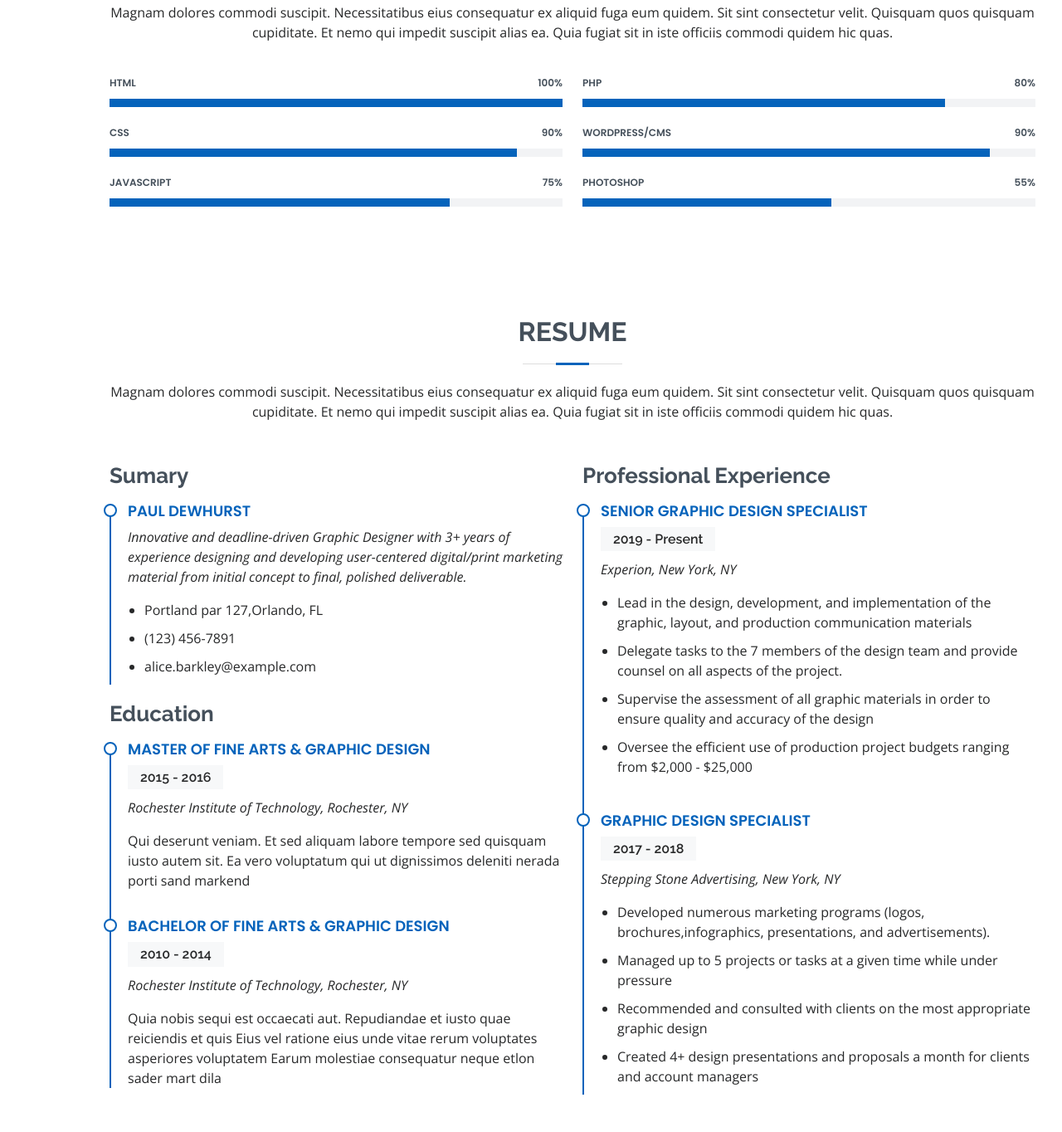
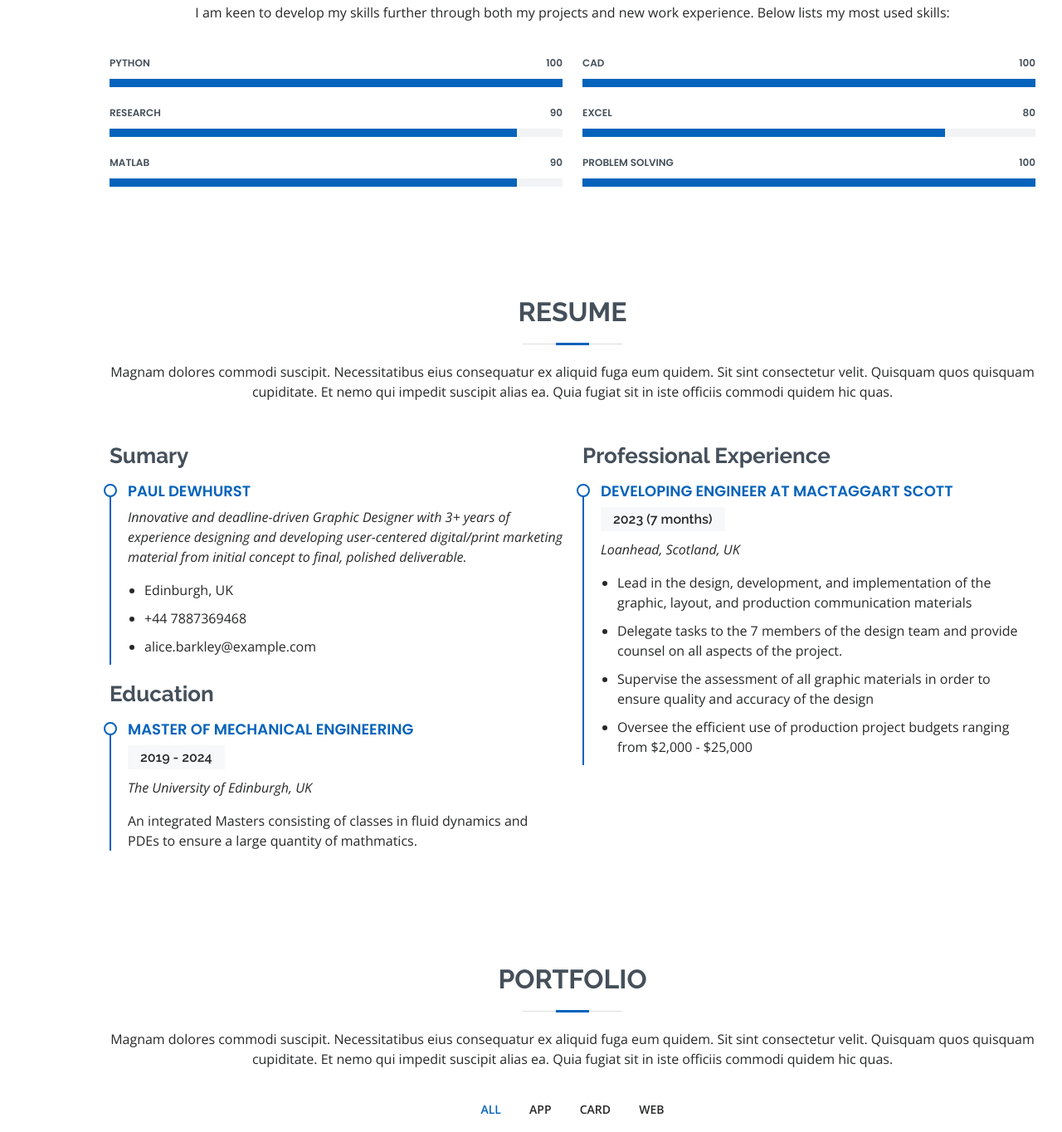
Before and after one commit to Grixsep/Grixsep.github.io, a plain HTML site: page index.html in a window 1280 px wide. Shown: the part 2084-3448 px from the top of the page at 83% size. Drawn offline with nearby package versions, Linux system fonts and the light colour scheme.

Commit message:
Links and updates
updated skills section and some links

```diff
--- a/index.html
+++ b/index.html
@@ -67,7 +67,7 @@
         <a href="#" class="facebook"><i class="bx bxl-facebook"></i></a>
         <a href="#" class="instagram"><i class="bx bxl-instagram"></i></a>
         <a href="#" class="google-plus"><i class="bx bxl-skype"></i></a>
-        <a href="#" class="linkedin"><i class="bx bxl-linkedin"></i></a>
+        <a href="www.linkedin.com/in/paul-dewhurst-473262224" class="linkedin"><i class="bx bxl-linkedin"></i></a>
       </div>
     </div>
   </section><!-- End Hero -->
@@ -111,8 +111,9 @@
               </div>
             </div>
             <p>
-              Officiis eligendi itaque labore et dolorum mollitia officiis optio vero. Quisquam sunt adipisci omnis et ut. Nulla accusantium dolor incidunt officia tempore. Et eius omnis.
-              Cupiditate ut dicta maxime officiis quidem quia. Sed et consectetur qui quia repellendus itaque neque. Aliquid amet quidem ut quaerat cupiditate. Ab et eum qui repellendus omnis culpa magni laudantium dolores.
+              Eager to learn new skills and develop professionally.
+
+			  I have a keen interest in robotics and looking to implement projects utilsing machine learning.
             </p>
           </div>
         </div>
@@ -174,7 +175,7 @@
 
         <div class="section-title">
           <h2>Skills</h2>
-          <p>Magnam dolores commodi suscipit. Necessitatibus eius consequatur ex aliquid fuga eum quidem. Sit sint consectetur velit. Quisquam quos quisquam cupiditate. Et nemo qui impedit suscipit alias ea. Quia fugiat sit in iste officiis commodi quidem hic quas.</p>
+          <p>I am keen to develop my skills further through both my projects and new work experience. Below lists my most used skills:</p>
         </div>
 
         <div class="row skills-content">
@@ -182,23 +183,23 @@
           <div class="col-lg-6">
 
             <div class="progress">
-              <span class="skill">HTML <i class="val">100%</i></span>
+              <span class="skill">Python <i class="val">100</i></span>
               <div class="progress-bar-wrap">
                 <div class="progress-bar" role="progressbar" aria-valuenow="100" aria-valuemin="0" aria-valuemax="100"></div>
               </div>
             </div>
 
             <div class="progress">
-              <span class="skill">CSS <i class="val">90%</i></span>
+              <span class="skill">Research <i class="val">90</i></span>
               <div class="progress-bar-wrap">
                 <div class="progress-bar" role="progressbar" aria-valuenow="90" aria-valuemin="0" aria-valuemax="100"></div>
               </div>
             </div>
 
             <div class="progress">
-              <span class="skill">JavaScript <i class="val">75%</i></span>
+              <span class="skill">MatLab <i class="val">90</i></span>
               <div class="progress-bar-wrap">
-                <div class="progress-bar" role="progressbar" aria-valuenow="75" aria-valuemin="0" aria-valuemax="100"></div>
+                <div class="progress-bar" role="progressbar" aria-valuenow="90" aria-valuemin="0" aria-valuemax="100"></div>
               </div>
             </div>
 
@@ -207,23 +208,23 @@
           <div class="col-lg-6">
 
             <div class="progress">
-              <span class="skill">PHP <i class="val">80%</i></span>
+              <span class="skill">CAD <i class="val">100</i></span>
+              <div class="progress-bar-wrap">
+                <div class="progress-bar" role="progressbar" aria-valuenow="100" aria-valuemin="0" aria-valuemax="100"></div>
+              </div>
+            </div>
+
+            <div class="progress">
+              <span class="skill">Excel <i class="val">80</i></span>
               <div class="progress-bar-wrap">
                 <div class="progress-bar" role="progressbar" aria-valuenow="80" aria-valuemin="0" aria-valuemax="100"></div>
               </div>
             </div>
 
             <div class="progress">
-              <span class="skill">WordPress/CMS <i class="val">90%</i></span>
+              <span class="skill">Problem Solving <i class="val">100</i></span>
               <div class="progress-bar-wrap">
-                <div class="progress-bar" role="progressbar" aria-valuenow="90" aria-valuemin="0" aria-valuemax="100"></div>
-              </div>
-            </div>
-
-            <div class="progress">
-              <span class="skill">Photoshop <i class="val">55%</i></span>
-              <div class="progress-bar-wrap">
-                <div class="progress-bar" role="progressbar" aria-valuenow="55" aria-valuemin="0" aria-valuemax="100"></div>
+                <div class="progress-bar" role="progressbar" aria-valuenow="100" aria-valuemin="0" aria-valuemax="100"></div>
               </div>
             </div>
 
@@ -250,48 +251,31 @@
               <h4>Paul Dewhurst</h4>
               <p><em>Innovative and deadline-driven Graphic Designer with 3+ years of experience designing and developing user-centered digital/print marketing material from initial concept to final, polished deliverable.</em></p>
               <ul>
-                <li>Portland par 127,Orlando, FL</li>
-                <li>(123) 456-7891</li>
+                <li>Edinburgh, UK</li>
+                <li>+44 7887369468</li>
                 <li>alice.barkley@example.com</li>
               </ul>
             </div>
 
             <h3 class="resume-title">Education</h3>
             <div class="resume-item">
-              <h4>Master of Fine Arts &amp; Graphic Design</h4>
-              <h5>2015 - 2016</h5>
-              <p><em>Rochester Institute of Technology, Rochester, NY</em></p>
-              <p>Qui deserunt veniam. Et sed aliquam labore tempore sed quisquam iusto autem sit. Ea vero voluptatum qui ut dignissimos deleniti nerada porti sand markend</p>
-            </div>
-            <div class="resume-item">
-              <h4>Bachelor of Fine Arts &amp; Graphic Design</h4>
-              <h5>2010 - 2014</h5>
-              <p><em>Rochester Institute of Technology, Rochester, NY</em></p>
-              <p>Quia nobis sequi est occaecati aut. Repudiandae et iusto quae reiciendis et quis Eius vel ratione eius unde vitae rerum voluptates asperiores voluptatem Earum molestiae consequatur neque etlon sader mart dila</p>
+              <h4>Master of Mechanical Engineering</h4>
+              <h5>2019 - 2024</h5>
+              <p><em>The University of Edinburgh, UK</em></p>
+              <p>An integrated Masters consisting of classes in fluid dynamics and PDEs to ensure a large quantity of mathmatics.</p>
             </div>
           </div>
           <div class="col-lg-6">
             <h3 class="resume-title">Professional Experience</h3>
             <div class="resume-item">
-              <h4>Senior graphic design specialist</h4>
-              <h5>2019 - Present</h5>
-              <p><em>Experion, New York, NY </em></p>
+              <h4>Developing Engineer at MacTaggart Scott</h4>
+              <h5>2023 (7 months)</h5>
+              <p><em>Loanhead, Scotland, UK </em></p>
               <ul>
                 <li>Lead in the design, development, and implementation of the graphic, layout, and production communication materials</li>
                 <li>Delegate tasks to the 7 members of the design team and provide counsel on all aspects of the project. </li>
                 <li>Supervise the assessment of all graphic materials in order to ensure quality and accuracy of the design</li>
                 <li>Oversee the efficient use of production project budgets ranging from $2,000 - $25,000</li>
-              </ul>
-            </div>
-            <div class="resume-item">
-              <h4>Graphic design specialist</h4>
-              <h5>2017 - 2018</h5>
-              <p><em>Stepping Stone Advertising, New York, NY</em></p>
-              <ul>
-                <li>Developed numerous marketing programs (logos, brochures,infographics, presentations, and advertisements).</li>
-                <li>Managed up to 5 projects or tasks at a given time while under pressure</li>
-                <li>Recommended and consulted with clients on the most appropriate graphic design</li>
-                <li>Created 4+ design presentations and proposals a month for clients and account managers</li>
               </ul>
             </div>
           </div>
@@ -702,13 +686,13 @@
   <footer id="footer">
     <div class="container">
       <h3>Paul Dewhurst</h3>
-      <p>Et aut eum quis fuga eos sunt ipsa nihil. Labore corporis magni eligendi fuga maxime saepe commodi placeat.</p>
+      <p>List of socials:</p>
       <div class="social-links">
         <a href="#" class="twitter"><i class="bx bxl-twitter"></i></a>
         <a href="#" class="facebook"><i class="bx bxl-facebook"></i></a>
         <a href="#" class="instagram"><i class="bx bxl-instagram"></i></a>
         <a href="#" class="google-plus"><i class="bx bxl-skype"></i></a>
-        <a href="#" class="linkedin"><i class="bx bxl-linkedin"></i></a>
+        <a href="www.linkedin.com/in/paul-dewhurst-473262224" class="linkedin"><i class="bx bxl-linkedin"></i></a>
       </div>
         <!-- All the links in the footer should remain intact. -->
         <!-- You can delete the links only if you purchased the pro version. -->
```
